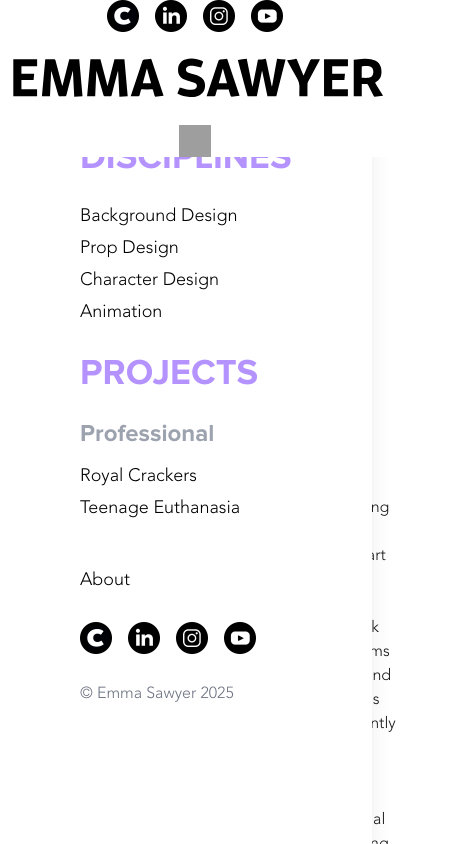
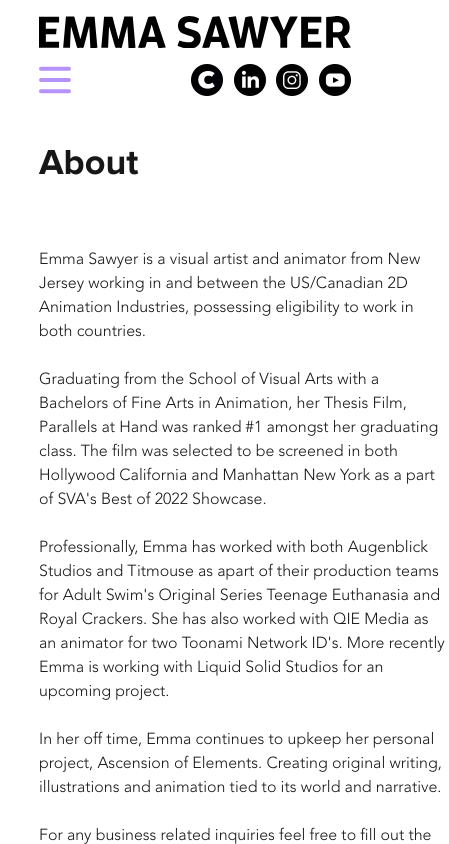
Before and after one commit to SekuOnline/ESA_Portfolio, a Next.js app: page /About in a window 390 px wide. Shown: the top 844 px of the page, 449 px wide, since content can reach past the window. Built offline with nearby package versions, Linux system fonts and the light colour scheme; grey boxes are pictures that could not be loaded.

Commit message:
responsive web design

```diff
--- a/src/app/About/page.js
+++ b/src/app/About/page.js
@@ -58,10 +58,10 @@ export default function Home() {
   return (
     <>
       <NavBars />
-      <div className=" flex w-full h-screen justify-center">
-        <div className=" h-fit pt-48 pb-12 max-w-6xl flex flex-col gap-y-12">
+      <div className="flex w-full h-screen max-lg:justify-evenly lg:flex-row-reverse max-lg:px-[10%] pl-[30%] pr-[10%]">
+        <div className=" h-fit pt-36 pb-12  flex flex-col gap-y-4">
           <h1 className="text-4xl font-titled pb-4">About</h1>
-          <div className="flex flex-row-reverse h-auto justify-center flex-wrap-reverse">
+          <div className="flex h-auto justify-center ">
             <p className="font-regular pt-8 max-h-lg w-auto grow ">
               Emma Sawyer is a visual artist and animator from New Jersey
               working in and between the US/Canadian 2D Animation Industries,
@@ -94,7 +94,7 @@ export default function Home() {
             <img
               src="/MISC_ART/Postcard Mug-With BG.png"
               alt="2D art of hot cocoa in a mug, topped with marshmellows and a dipped-in candy-cane."
-              className="max-w-lg object-contain max-md:hidden"
+              className="max-w-lg object-contain max-xl:hidden"
             />
           </div>
           <form
@@ -146,19 +146,7 @@ export default function Home() {
               ></input>
             </div>
           </form>
-          {/* <div className="flex justify-evenly mt-16 flex-wrap">
-            <img src="/About-Logos/AS.jpg" className="min-w-28"></img>
-            <img src="/About-Logos/Titmouse.png" className="min-w-28"></img>
-            <img src="/About-Logos/Toonami.png" className="min-w-28"></img>
-          </div>
-          <div className="flex justify-evenly">
-            <img
-              src="/About-Logos/AGB.png"
-              className="/About-Logos/AS.jpg w-32"
-            ></img>
-            <img src="/About-Logos/LS.jpeg" className=" w-32"></img>
-            <img src="/About-Logos/studio.png" className=" w-32"></img> */}
-          {/* </div> */}
+
           <img src="/About-Logos/All_Logos.png" className="" />
         </div>
       </div>
--- a/src/app/Background_Design/page.js
+++ b/src/app/Background_Design/page.js
@@ -1,7 +1,6 @@
 "use client";
 import {
-  VerticalNav,
-  HorizontalNav,
+  NavBars,
   //   SoloWideImage,
 } from "../components/verticalnav";
 
@@ -115,12 +114,13 @@ const custStyle = {
 
 export default function Home() {
   return (
-    <div className="overflow-x-hidden flex w-screen h-screen">
-      <VerticalNav />
-      <HorizontalNav />
-
-      <div className=" h-fit pt-[9%] pb-12 ml-[30%]  flex  flex-col justify-center">
-        <h1 className="text-4xl font-titled pb-4">Background Design</h1>
+    <>
+      <NavBars />
+      <div className="flex w-full h-screen max-lg:justify-evenly lg:flex-row-reverse max-lg:px-[10%] pl-[30%] pr-[10%]">
+        <div className="h-fit w-full pt-36 pb-12 flex flex-col ">
+          <h1 className="max-sm:text-xl text-4xl font-titled pb-4">
+            Background Design
+          </h1>
           <ImageGallery
             imagesInfoArray={backgroundDesignArrayOne}
             columnCount={1}
@@ -170,5 +170,6 @@ export default function Home() {
         /> */}
         </div>
       </div>
+    </>
   );
 }
--- a/src/app/components/verticalnav.js
+++ b/src/app/components/verticalnav.js
@@ -15,7 +15,7 @@ import instagram from "../../../public/SOCIAL_ICONS/Instagram.png";
 //Arrays containing the sub-sections of the vertical navbar and their respective links/slugs
 
 export function NavBars() {
-  const [activeNav, setActiveNav] = useState(true);
+  const [activeNav, setActiveNav] = useState(window.innerWidth > 1024);
 
   return (
     <>
@@ -32,17 +32,6 @@ export function NavBars() {
 }
 
 function VerticalNav({ isActive }) {
-  // const [active, setActive] = useState(false);
-
-  // function changeActive() {
-  //   console.log("Active = " + active);
-  //   if (active == false) {
-  //     setActive(true);
-  //     return;
-  //   }
-  //   setActive(false);
-  // }
-
   const disciplines = [
     { title: "Background Design" },
     { title: "Prop Design" },
@@ -65,29 +54,12 @@ function VerticalNav({ isActive }) {
 
   return (
     <>
-      {/* <input
-        type="image"
-        src={active ? "/hamburgerButton.png" : "/closeButton.png"}
-        onClick={() => {
-          console.log("Active = " + active);
-          if (active == false) {
-            setActive(true);
-            return;
-          }
-          setActive(false);
-        }}
-        className="text-3xl z-50 text-black left-5 top-5 h-10 w-auto fixed"
-      ></input> */}
-
       {/* px-10 used on input button and first div to space div text and button evenly. */}
       <div
-        className={`bg-white flex-col h-full max-w-32 px-20 min-w-fit justify-center text-black flex  shadow-xl space-y-1 z-10 py-36 gap-6 fixed l-0
-          ${isActive ? "animate-slideOut" : "hidden"}
+        className={`bg-white  flex-col z-20  h-full max-w-32 px-20 max-lg:px-[10%] min-w-fit  text-black flex  shadow-xl space-y-1 py-36 gap-6 fixed
+          ${!isActive && "hidden"}
           `}
       >
-        {/* <div className="flex flex-col flex-shrink-1 gap-6"> */}
-        {/* p-28 comes from: 16 for the button, + an extra 16. */}
-
         <NavHeader title="DISCIPLINES" contentArray={disciplines} />
         <NavHeader title="PROJECTS" contentArray={projects} />
         <Link
@@ -154,49 +126,59 @@ function NavElement({ content }) {
 function HorizontalNav({ isActive, toggle }) {
   return (
     <>
-      <div className="w-full min-h-12 justify-around bg-white  text-black flex font-titled items-center z-20 flex-wrap-reverse fixed">
+      <div className="w-full max-lg:px-[10%] max-lg:justify-evenly justify-between min-h-28 pr-[10%] pl-[30%]  flex z-50 max-lg:flex-col fixed items-center">
         {/* <h1 className="pl-[10%] w-fit text-5xl">Emma Sawyer</h1> */}
 
-        <input
+        {/* <input
           type="image"
-          src={isActive ? "/hamburgerButton.png" : "/closeButton.png"}
+          src={isActive ? "/X-Button.svg" : "/Hamburger.svg"}
           onClick={toggle}
-          className="z-50 text-black w-8 h-8 "
-        ></input>
-        {/* {isActive ? <h1>State Active</h1> : <h2>State Inactive</h2>} */}
+          className="z-50 fill-EmmaPurple w-8 h-8 mid:hidden lg:hidden"
+        ></input> */}
 
         <Link href="/" passHref legacyBehavior>
           <svg
-            data-bbox="550.16 1097.55 15287.181 1587.972"
-            viewBox="0 0 16123.13 3837.03"
+            id="Layer_2"
+            data-name="Layer 2"
             xmlns="http://www.w3.org/2000/svg"
-            data-type="shape"
-            className="hover:fill-EmmaPurple max-h-32 min-h-8 shrink"
+            viewBox="0 0 7767.26 806.83"
+            className="hover:fill-EmmaPurple lg:h-28 max-mg:h-20 z-50 max-w-96 "
           >
-            <g>
-              <path d="M3982.72 1622.87c-15.79 343.05-31.58 686.11-47.53 1032.78h-333.64c45.88-509.72 91.53-1016.86 137.43-1526.79h412.29c96.11 364.08 192.35 728.68 288.6 1093.28 3.87.03 7.74.05 11.6.08 93.36-364.42 186.72-728.84 280.37-1094.41h411.58c45.04 504.66 90.07 1009.26 136.02 1524.09-115.06 8.7-225.55 17.05-342.6 25.89l-53.79-1050.78c-3.45-.61-6.9-1.22-10.35-1.84-11.47 41.34-23.49 82.54-34.31 124.05-74.11 284.28-148.95 568.37-220.92 853.19-11.41 45.13-30.06 61.78-77.25 58.2-59.94-4.55-120.73-4.42-180.7-.08-50.56 3.66-72.58-12.63-86.63-63.16-85.67-308.04-175.33-614.98-263.83-922.23-5.24-18.19-11.91-35.97-17.91-53.94-2.82.55-5.62 1.11-8.43 1.67z" />
-              <path d="M3003.66 1623.83c-31.83 121.04-63.85 242.02-95.45 363.12-54 206.94-108.76 413.7-160.68 621.15-10.09 40.31-26.51 55.49-69.11 52.43-57.99-4.16-117.03-5.92-174.64.3-61.62 6.65-85.88-15.25-102.27-74.67-85.02-308.27-175.13-615.15-263.59-922.48-3.83-13.31-8.84-26.29-23.42-39.29-15.76 343.04-31.53 686.08-47.43 1031.96h-333.61c45.77-509.23 91.31-1016.02 137.56-1530.52 131.34 0 259.24-1.49 386.98 2.26 13.05.38 31.6 30.54 36.76 49.76 88.61 330.1 175.5 660.66 262.83 991.1 4.56 17.27 9.76 34.37 25.63 53.28 93.24-363.85 186.47-727.7 280.27-1093.74h411.88c45 504.36 89.92 1007.81 135.89 1522.96-112.33 8.76-222.87 17.39-342.47 26.72-18.16-353.79-36.05-702.37-53.95-1050.96-3.73-1.12-7.45-2.25-11.18-3.38z" />
-              <path d="M11248.89 2242.24c67.68-374.63 135.37-749.26 204.87-1133.93 113.44 10.45 226.11 20.83 352.06 32.44-128.41 508.02-255.39 1010.35-383.05 1515.4h-366.75c-71.46-343.55-142.94-687.22-214.42-1030.89-4.86-.6-9.73-1.21-14.59-1.81-69.63 344.34-139.26 688.69-209.49 1035.99-118.84 0-233.26-1.67-347.59.84-44.02.97-41.06-31.55-47.62-55.61-78.31-287.36-155.44-575.05-233.01-862.61-51.93-192.51-104.06-384.96-158.18-585.11 125.37-16.85 245.4-32.98 369.41-49.64 77.04 382.74 152.58 758.06 228.12 1133.39l13.67.99c13.21-62.17 27.05-124.21 39.54-186.52 57.33-286.21 114.95-572.36 170.52-858.9 6.83-35.22 19.89-51.02 56.53-54.53 75.92-7.29 151.64-17.49 226.98-29.4 41.87-6.62 58.84 4.48 68.08 48.91 74.06 356.22 151.32 711.78 227.69 1067.52.82 3.8 2.85 7.34 4.32 11 4.31.82 8.61 1.64 12.91 2.47z" />
-              <path d="M15837.34 2638.75c-121.97 15.67-232.84 31.43-344.2 42.22-13.37 1.3-34.66-21.63-43.35-38.02-78.7-148.47-156.45-297.46-231.89-447.58-16.84-33.51-36.88-46.57-74.18-44.79-59.87 2.87-119.97.77-187.57.77v503.56h-332.26V1151.22c143.91-16.14 289.97-38.49 436.83-46.81 91.28-5.18 185.18 2.92 275.45 18.85 298.71 52.74 448.26 243.31 435.24 544.28-9.05 209.25-65.12 301.83-265.58 431.46 108.15 176.1 216.51 352.52 331.51 539.75zm-883.41-742.74c98.12 0 188.32 6.29 277.28-1.5 127.31-11.14 193.48-87.63 202.76-217.98 10.06-141.27-46.23-241.48-170.71-263.31-90.52-15.88-186.23-3.78-279.51-.81-10.3.33-28.37 22.58-28.53 34.85-2 147.45-1.29 294.93-1.29 448.75z" />
-              <path d="M13396.26 1128.58h988.38v289.28h-652v304.2h528.61c-8.28 92.39-15.84 176.76-23.66 264h-504.89v375.84h650.23v293.16h-986.67V1128.58z" />
-              <path d="M5403.15 2659.48c70.15-209.93 137.32-410.47 204.18-611.11 94.12-282.43 188.82-564.67 281.07-847.7 12.91-39.59 31.62-59.08 73.73-62.54 82-6.74 163.73-16.96 245.46-26.65 28.96-3.43 46.77.6 57.88 34.04 162.49 489.2 326.68 977.84 490.33 1466.65 1.88 5.6 1.96 11.79 4.46 27.84-113.43 11.57-226.19 23.99-339.24 32.82-8.97.7-24.69-21.97-29.1-36.29-22.96-74.44-44.95-149.28-63.71-224.86-7.84-31.56-22.68-40.69-54.01-40.33a17760.92 17760.92 0 0 1-397.8.01c-31.84-.35-45.76 9.72-53.06 41.41-16.14 70.03-34.8 139.71-57.47 207.87-5.42 16.29-30.24 36.57-46.74 37.12-102.26 3.41-204.69 1.72-315.98 1.72zm500.36-539.97h341.61c-56.34-202.01-111.28-399.03-166.22-596.04-4.05-.45-8.11-.9-12.16-1.34-53.8 196.91-107.61 393.82-163.23 597.38z" />
-              <path d="M9904.52 2639.65c-116.31 12.07-223.79 24.65-331.61 32.58-13.3.98-36.53-20.29-41.4-35.6-27.27-85.65-50.32-172.63-76.29-264.4-152.88 0-305.28-.9-457.61 1.75-11.82.21-28.99 23.54-33.78 39.14-21.12 68.76-36.48 139.33-59 207.58-5.35 16.21-29.94 36.51-46.28 37.05-102.29 3.39-204.75 1.71-315.19 1.71 33.78-102.91 65.53-200.89 98.08-298.6 128.25-385.06 257.48-769.81 384.17-1155.38 14.54-44.25 35.69-65.12 82.78-68.41 80.08-5.61 159.9-15.78 239.58-25.92 30.56-3.89 47 3.82 57.38 35.01 164.71 494.97 330.52 989.58 499.17 1493.49zm-686.85-1116.83c-4.4.69-8.79 1.38-13.19 2.06-53.41 196.96-106.82 393.92-161.28 594.77h341.25c-56.44-201.95-111.61-399.39-166.78-596.83z" />
-              <path d="M1534.37 1130.64v288.53H885.06v302.84h528.33c-8.73 91.79-16.74 175.97-25.09 263.72H885.16v377.68h647.96v292.99H550.16V1130.63c323.85.01 649.91.01 984.21.01z" />
-              <path d="M8310.61 1464.13c-117.89-24.29-228.37-51.4-340.42-68.17-50.16-7.51-104.69-.02-155.03 10.84-80.75 17.42-121.59 65.75-125.68 133.52-4.1 68.09 30.53 120.96 108.28 148.14 79.38 27.75 162.08 45.9 242.1 72.01 70.37 22.97 141.39 46.2 207.96 77.99 151.78 72.48 230.95 195.69 230.21 363.93-.77 175.65-63.26 320.94-225.23 409.46-130.15 71.13-272.36 78.92-416.12 71.35-176.3-9.29-345.37-46.2-503.09-140.72 34.25-84.97 67.67-167.86 99.53-246.89 99.18 28.31 193.2 64.01 290.49 80.24 85.93 14.34 176.78 16.61 262.98 5.37 47.32-6.17 101.6-42.09 131.31-80.88 49.48-64.58 18.95-154.51-59.3-190.41-59.57-27.32-125.38-41-188.07-61.8-91.17-30.27-185.97-53.23-272.19-94.03-174.42-82.54-251.96-233.58-236.26-433.53 14.94-190.29 120.76-332.83 301.81-385.78 241.86-70.73 477.01-36.56 703.15 67.87 12.85 5.94 28.47 32.19 24.84 43.04-25.83 77.24-56.33 152.93-81.27 218.45z" />
-              <path d="M11866.3 1163.68c121.26-17.76 234.49-33.1 347.21-51.53 39.6-6.48 55.54 8.09 69.82 43.76 77.2 192.9 157.36 384.63 236.6 576.72 7.42 17.98 15.59 35.65 27.58 62.95 13.57-27.09 23.55-45.13 31.87-63.9 82.53-186.38 165.48-372.59 246.49-559.62 14.53-33.55 31.95-48.57 70.91-47.52 107.81 2.9 215.75 1 332.48 1-11.95 24.78-19.67 42.43-28.74 59.36-154.91 289.05-310.58 577.69-464.09 867.47-15.11 28.52-23.74 63.8-24.2 96.1-2.37 167.59-1.1 335.23-1.1 506.91h-334.66c0-100.38-7.43-200.34 1.63-298.81 16.22-176.23-29.49-329.96-121.35-481.18-127.6-210.05-238.72-430.02-356.76-645.83-10.4-18.96-19.75-38.52-33.69-65.88z" />
+            <g id="Layer_1-2" data-name="Layer 1">
+              <g>
+                <path d="M1744.05,266.91c-8.02,174.3-16.05,348.61-24.15,524.75h-169.52c23.31-258.98,46.51-516.66,69.83-775.75h209.48c48.83,184.99,97.73,370.23,146.63,555.48,1.97.02,3.93.03,5.89.04,47.44-185.16,94.87-370.32,142.45-556.06h209.12c22.88,256.41,45.76,512.79,69.11,774.37-58.46,4.42-114.6,8.66-174.07,13.15l-27.33-533.89c-1.75-.31-3.51-.62-5.26-.93-5.83,21-11.94,41.94-17.43,63.03-37.65,144.44-75.68,288.78-112.25,433.5-5.8,22.93-15.27,31.39-39.25,29.57-30.45-2.31-61.34-2.25-91.81-.04-25.69,1.86-36.88-6.42-44.02-32.09-43.53-156.51-89.08-312.47-134.05-468.58-2.66-9.24-6.05-18.28-9.1-27.41-1.43.28-2.86.56-4.28.85h0Z" />
+                <path d="M1246.6,267.4c-16.17,61.5-32.44,122.97-48.5,184.5-27.44,105.14-55.26,210.2-81.64,315.6-5.13,20.48-13.47,28.19-35.11,26.64-29.46-2.11-59.46-3.01-88.73.15-31.31,3.38-43.63-7.75-51.96-37.94-43.2-156.63-88.98-312.55-133.93-468.7-1.95-6.76-4.49-13.36-11.9-19.96-8.01,174.3-16.02,348.59-24.1,524.33h-169.5c23.26-258.73,46.39-516.23,69.89-777.64,66.73,0,131.72-.76,196.62,1.15,6.63.19,16.06,15.52,18.68,25.28,45.02,167.72,89.17,335.67,133.54,503.57,2.32,8.77,4.96,17.46,13.02,27.07,47.37-184.87,94.74-369.74,142.4-555.72h209.27c22.86,256.26,45.69,512.06,69.04,773.8-57.07,4.45-113.24,8.84-174.01,13.58-9.23-179.76-18.32-356.87-27.41-533.98-1.9-.57-3.79-1.14-5.68-1.72h0Z" />
+                <path d="M5435.92,581.61c34.39-190.35,68.78-380.69,104.09-576.14,57.64,5.31,114.88,10.58,178.88,16.48-65.24,258.12-129.76,513.35-194.62,769.96h-186.34c-36.31-174.55-72.63-349.17-108.94-523.78-2.47-.3-4.94-.61-7.41-.92-35.38,174.96-70.76,349.92-106.44,526.38-60.38,0-118.52-.85-176.61.43-22.37.49-20.86-16.03-24.2-28.25-39.79-146-78.98-292.18-118.39-438.28-26.38-97.81-52.87-195.59-80.37-297.29,63.7-8.56,124.69-16.76,187.69-25.22,39.14,194.47,77.52,385.16,115.91,575.86l6.95.5c6.71-31.59,13.74-63.11,20.09-94.77,29.13-145.42,58.41-290.81,86.64-436.4,3.47-17.89,10.11-25.92,28.72-27.71,38.57-3.7,77.05-8.89,115.33-14.94,21.27-3.36,29.9,2.28,34.59,24.85,37.63,180.99,76.88,361.65,115.69,542.4.42,1.93,1.45,3.73,2.2,5.59,2.19.42,4.37.83,6.56,1.25h0Z" />
+                <path d="M7767.26,783.07c-61.97,7.96-118.3,15.97-174.88,21.45-6.79.66-17.61-10.99-22.03-19.32-39.99-75.44-79.49-151.14-117.82-227.41-8.56-17.03-18.74-23.66-37.69-22.76-30.42,1.46-60.96.39-95.3.39v255.85h-168.82V27.27c73.12-8.2,147.33-19.56,221.95-23.78,46.38-2.63,94.09,1.48,139.95,9.58,151.77,26.8,227.76,123.62,221.14,276.54-4.6,106.32-33.09,153.36-134.94,219.22,54.95,89.47,110.01,179.11,168.44,274.24h0ZM7318.41,405.69c49.85,0,95.68,3.2,140.88-.76,64.68-5.66,98.31-44.52,103.02-110.75,5.11-71.78-23.49-122.69-86.74-133.79-45.99-8.07-94.62-1.92-142.02-.41-5.23.17-14.41,11.47-14.5,17.71-1.02,74.92-.66,149.85-.66,228.01h0Z" />
+                <path d="M6526.97,15.77h502.19v146.98h-331.27v154.56h268.58c-4.21,46.94-8.05,89.81-12.02,134.14h-256.53v190.96h330.38v148.95h-501.32V15.77Z" />
+                <path d="M2465.76,793.6c35.64-106.66,69.77-208.56,103.74-310.5,47.82-143.5,95.94-286.9,142.81-430.71,6.56-20.12,16.07-30.02,37.46-31.78,41.66-3.42,83.19-8.62,124.72-13.54,14.71-1.74,23.76.3,29.41,17.3,82.56,248.56,165.98,496.83,249.13,745.19.96,2.85,1,5.99,2.27,14.15-57.63,5.88-114.92,12.19-172.36,16.68-4.56.36-12.54-11.16-14.79-18.44-11.67-37.82-22.84-75.85-32.37-114.25-3.98-16.04-11.52-20.67-27.44-20.49-67.37.76-134.75.76-202.12,0-16.18-.18-23.25,4.94-26.96,21.04-8.2,35.58-17.68,70.99-29.2,105.62-2.75,8.28-15.36,18.58-23.75,18.86-51.96,1.73-104,.87-160.55.87h0ZM2719.98,519.25h173.57c-28.63-102.64-56.54-202.74-84.45-302.84-2.06-.23-4.12-.46-6.18-.68-27.34,100.05-54.68,200.1-82.94,303.52h0Z" />
+                <path d="M4752.86,783.53c-59.1,6.13-113.71,12.52-168.49,16.55-6.76.5-18.56-10.31-21.04-18.09-13.86-43.52-25.57-87.71-38.76-134.34-77.68,0-155.11-.46-232.51.89-6.01.11-14.73,11.96-17.16,19.89-10.73,34.94-18.54,70.79-29.98,105.47-2.72,8.24-15.21,18.55-23.51,18.82-51.97,1.72-104.03.87-160.15.87,17.16-52.29,33.3-102.07,49.83-151.72,65.16-195.65,130.82-391.13,195.19-587.04,7.39-22.48,18.13-33.09,42.06-34.76,40.69-2.85,81.24-8.02,121.73-13.17,15.53-1.98,23.88,1.94,29.15,17.79,83.69,251.49,167.93,502.8,253.62,758.83h0ZM4403.87,216.08c-2.24.35-4.47.7-6.7,1.05-27.14,100.07-54.27,200.15-81.94,302.2h173.39c-28.68-102.61-56.71-202.93-84.74-303.24h0Z" />
+                <path d="M500.07,16.81v146.6H170.16v153.87h268.44c-4.44,46.64-8.51,89.41-12.75,133.99h-255.64v191.9h329.22v148.87H0V16.81c164.54,0,330.21,0,500.07,0Z" />
+                <path d="M3943.01,186.26c-59.9-12.34-116.03-26.12-172.96-34.64-25.49-3.82-53.19-.01-78.77,5.51-41.03,8.85-61.78,33.41-63.86,67.84-2.08,34.6,15.51,61.46,55.02,75.27,40.33,14.1,82.35,23.32,123.01,36.59,35.75,11.67,71.84,23.47,105.66,39.63,77.12,36.83,117.34,99.43,116.97,184.91-.39,89.25-32.14,163.07-114.44,208.04-66.13,36.14-138.38,40.1-211.43,36.25-89.58-4.72-175.48-23.47-255.61-71.5,17.4-43.17,34.38-85.29,50.57-125.44,50.39,14.38,98.16,32.52,147.59,40.77,43.66,7.29,89.82,8.44,133.62,2.73,24.04-3.13,51.62-21.39,66.72-41.09,25.14-32.81,9.63-78.5-30.13-96.75-30.27-13.88-63.7-20.83-95.56-31.4-46.32-15.38-94.49-27.05-138.3-47.78-88.62-41.94-128.02-118.68-120.04-220.27,7.59-96.68,61.36-169.11,153.35-196.01,122.89-35.94,242.36-18.58,357.26,34.48,6.53,3.02,14.47,16.36,12.62,21.87-13.12,39.24-28.62,77.7-41.29,110.99h0Z" />
+                <path d="M5749.62,33.6c61.61-9.02,119.14-16.82,176.41-26.18,20.12-3.29,28.22,4.11,35.47,22.23,39.22,98.01,79.95,195.43,120.21,293.03,3.77,9.14,7.92,18.11,14.01,31.98,6.89-13.76,11.97-22.93,16.19-32.47,41.93-94.7,84.08-189.31,125.24-284.34,7.38-17.05,16.23-24.68,36.03-24.14,54.78,1.47,109.62.51,168.93.51-6.07,12.59-9.99,21.56-14.6,30.16-78.71,146.86-157.8,293.52-235.8,440.75-7.68,14.49-12.06,32.42-12.3,48.83-1.2,85.15-.56,170.33-.56,257.56h-170.04c0-51-3.77-101.79.83-151.82,8.24-89.54-14.98-167.65-61.66-244.48-64.83-106.72-121.29-218.49-181.27-328.14-5.28-9.63-10.03-19.57-17.12-33.47h0Z" />
+              </g>
             </g>
           </svg>
         </Link>
+        <div className="flex flex-row max-lg:w-full justify-between ">
+          <input
+            type="image"
+            src={isActive ? "/X-Button.svg" : "/Hamburger.svg"}
+            onClick={toggle}
+            className="z-50 fill-EmmaPurple w-8 h-8 lg:hidden "
+          ></input>
 
-        <SocialButtons />
+          <SocialButtons />
+        </div>
       </div>
+      <div className="w-full bg-white h-28 max-lg:h-32 fixed z-10"></div>
     </>
   );
 }
 
 function SocialButtons() {
   return (
-    <div className="flex gap-x-4 flex-shrink-1 items-center">
+    <div className="flex min-w-40 justify-between flex-shrink items-center  z-50">
       <a
         href="https://cara.app/emmasawyerart"
         target="_blank"
--- a/src/app/page.js
+++ b/src/app/page.js
@@ -141,10 +141,8 @@ const SoloThree = [
 export default function Home() {
   return (
     <>
-      {/* <HorizontalNav />
-      <VerticalNav /> */}
       <NavBars />
-      <div className=" flex w-full h-full justify-center">
+      <div className="flex w-full h-full justify-center">
         <div className="h-fit max-w-[75%] pt-36 pb-12 flex flex-col ">
           <ImageGallery
             imagesInfoArray={SoloColumn}
```
Also changed, not shown: src/app/Animation/page.js (+12 -12 lines), src/app/Character_Design/page.js (+6 -10 lines), src/app/Prop_Design/page.js (+6 -10 lines), src/app/Royal_Crackers/page.js (+13 -10 lines), src/app/Teenage_Euthanasia/page.js (+15 -12 lines), public/Hamburger.svg (added), public/X-Button.svg (added). Lines whose indentation alone changed are shown as unchanged.
